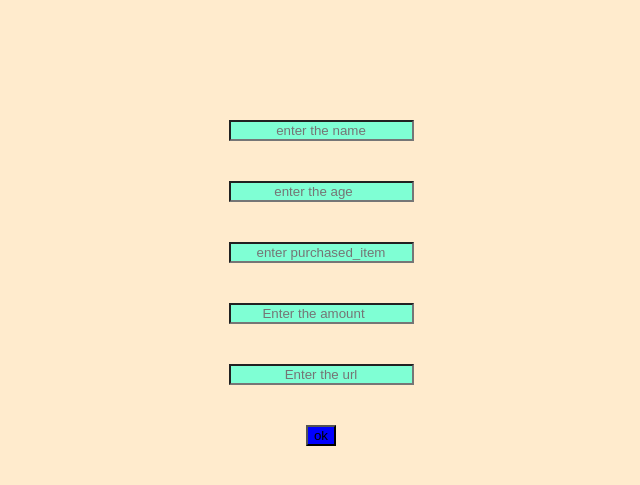
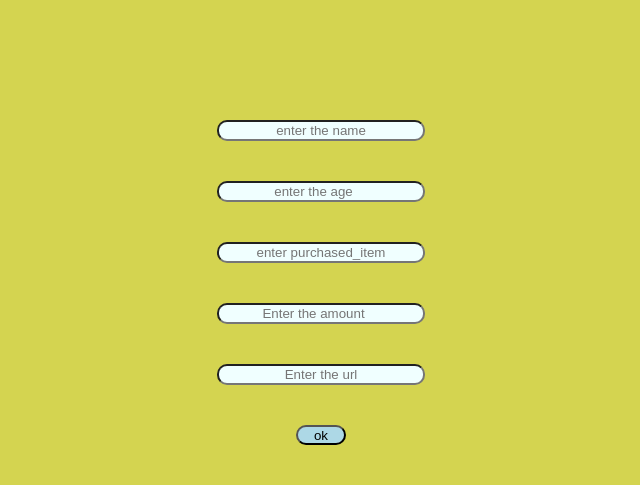
Before and after one commit to Pradeepkumar-mpk/ecommerce_task, a Flask app: page / in a window 1280 px wide. Shown: the top 485 px of the page, without its empty margins (319-959 px from the left). Run offline with Flask 2, Linux system fonts and the light colour scheme.

Commit message:
edited files.

```diff
--- a/app.py
+++ b/app.py
@@ -36,7 +36,7 @@ def create_object():
     return render_template("create.html",data=lis)
 
 
-stu=buyer("sivaranjani",23,"ipad",45000,"/static/images/ipad.png")
+stu=buyer("pradeep",23,"mac",45000,"/static/images/mac.png")
 
 
 
--- a/templates/create.html
+++ b/templates/create.html
@@ -7,7 +7,7 @@
     <title>oops</title>
     <style>
     *{
-        background-color: blanchedalmond;
+        background-color:rgb(212, 212, 80);
         text-align: center;
         margin-top: 40px;
     }
@@ -16,10 +16,15 @@
         border-radius: 10px;
     }
     button{
-        background-color: blue;
+        background-color:lightblue;
+        border-radius: 80px;
+        width:50px;
+        height:20px;
     }
     input{
-        background-color: aquamarine;
+        background-color: azure;
+        width:200px;
+        border-radius: 10px;
     }
     </style>
 </head>
--- a/templates/index.html
+++ b/templates/index.html
@@ -3,7 +3,7 @@
     <head>
         <style>
             *{
-                background-color: khaki;
+                background-color:slategray;
                 text-align: center;
                 margin-left: auto;
                 margin-right: auto;
@@ -16,7 +16,7 @@
         </style>
     </head>
     <body>
-    <table border="1">
+    <table border="2">
         <tr>
             <th>Name</th>
             <th>age</th>
```
Also changed, not shown: 2 other files.
